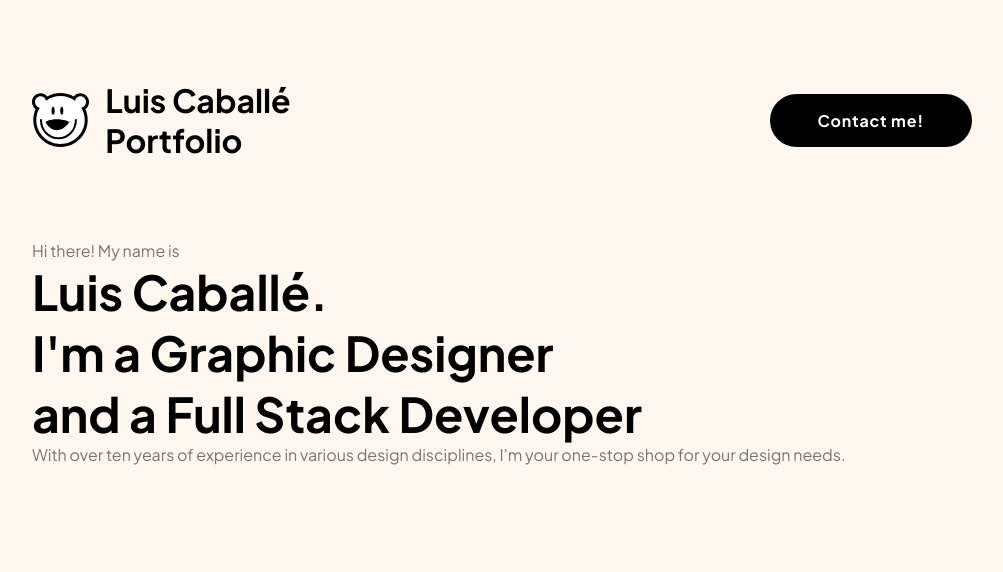
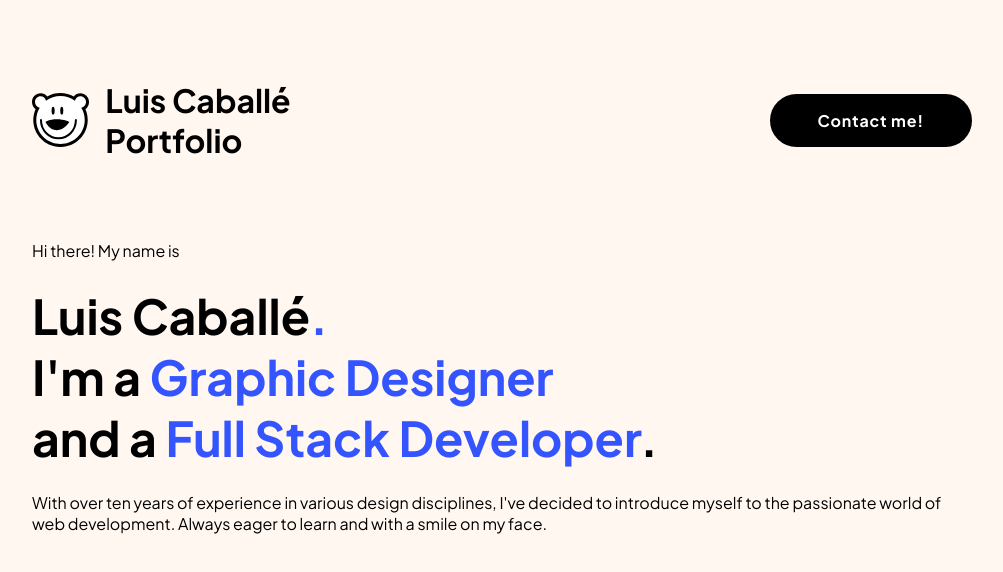
Before and after one commit to LuisCaballe/portafolio, a Next.js app: page / in a window 1280 px wide. Shown: the top 572 px of the page, without its empty margins (138-1141 px from the left). Built offline with nearby package versions, Linux system fonts and the light colour scheme.

Commit message:
Add Hero css module

```diff
--- /dev/null
+++ b/src/app/components/Hero/Hero.module.css
@@ -0,0 +1,5 @@
+.hero_section {
+  display: flex;
+  flex-direction: column;
+  gap: 1.5rem;
+}
--- a/src/app/components/Hero/Hero.tsx
+++ b/src/app/components/Hero/Hero.tsx
@@ -1,19 +1,24 @@
 import React from "react";
+import styles from "./Hero.module.css";
 import pageStyles from "../../page.module.css";
 
 const Hero = () => {
   return (
-    <section className={pageStyles.hero_section}>
-      <p className={pageStyles.content_text}>Hi there! My name is</p>
-      <h2>Luis Caballé.</h2>
+    <section className={styles.hero_section}>
+      <p>Hi there! My name is</p>
       <h2>
-        {`I'm a Graphic Designer`}
+        Luis Caballé<span className={pageStyles.secondary_text}>.</span>
         <br />
-        and a Full Stack Developer
+        I&apos;m a{" "}
+        <span className={pageStyles.secondary_text}>Graphic Designer</span>
+        <br />
+        and a{" "}
+        <span className={pageStyles.secondary_text}>Full Stack Developer</span>.
       </h2>
-      <p className={pageStyles.content_text}>
-        With over ten years of experience in various design disciplines, I’m
-        your one-stop shop for your design needs.
+      <p>
+        With over ten years of experience in various design disciplines,
+        I&apos;ve decided to introduce myself to the passionate world of web
+        development. Always eager to learn and with a smile on my face.
       </p>
     </section>
   );
--- a/src/app/globals.css
+++ b/src/app/globals.css
@@ -4,7 +4,6 @@
   --light-color: #fff7f0;
   --primary-color: #000;
   --secondary-color: #3354fe;
-  --tertiary-color: #7a746e;
   --primary-font: "Plus Jakarta Sans", "sans-serif";
 }
 
--- a/src/app/page.module.css
+++ b/src/app/page.module.css
@@ -21,6 +21,6 @@
   background-color: var(--secondary-color);
 }
 
-.content_text {
-  color: var(--tertiary-color);
+.secondary_text {
+  color: var(--secondary-color);
 }
```
